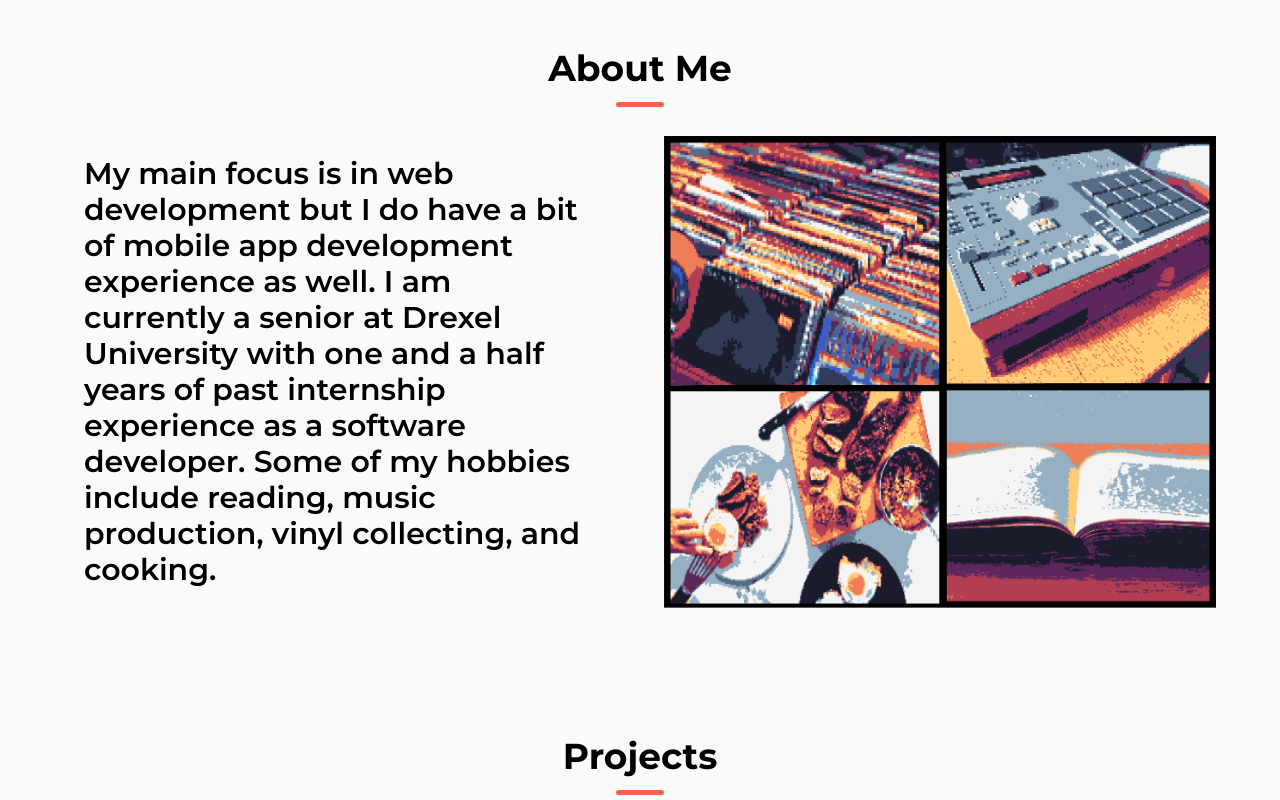
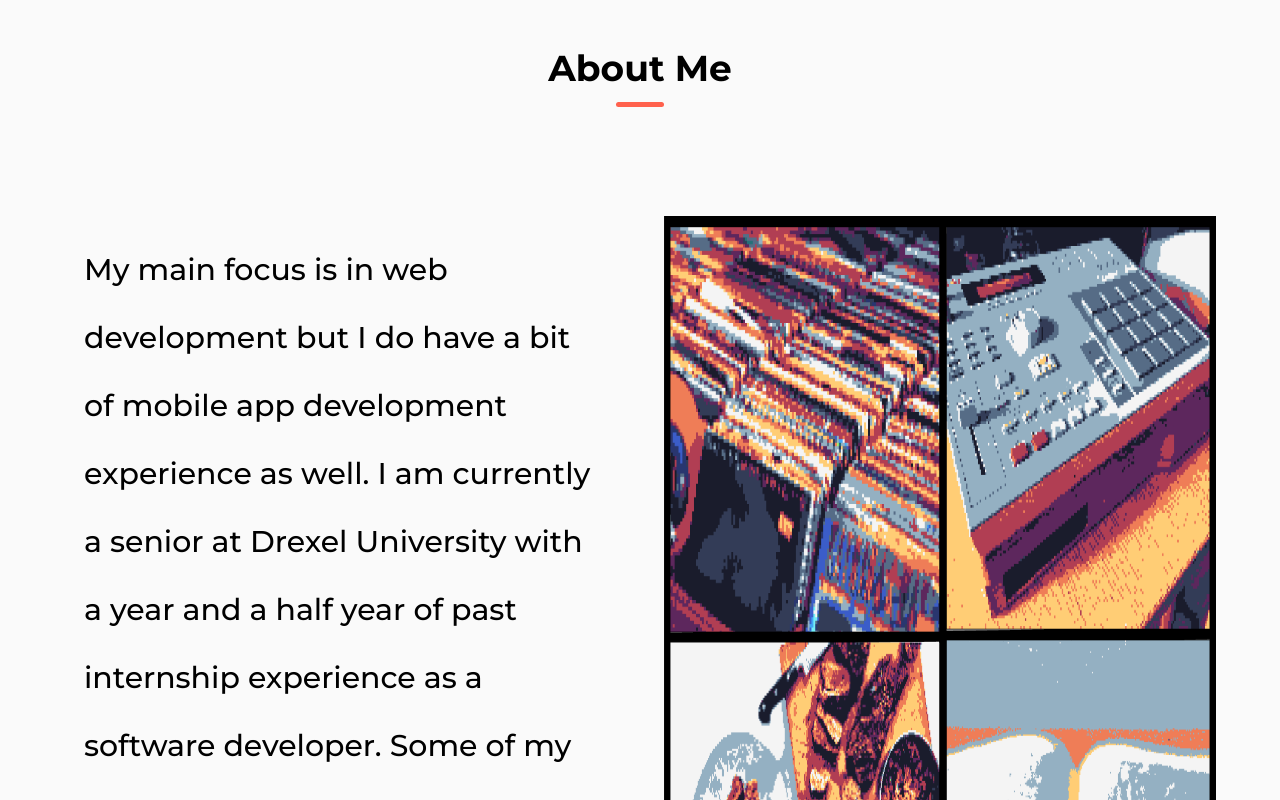
Before and after one commit to Jason-Francois/portfolio-site, a Next.js app: page / in a window 1280 px wide. Shown: the part 880-1680 px from the top of the page. Built offline with nearby package versions, Linux system fonts and the light colour scheme.

Commit message:
Added some styles to about component

```diff
--- a/src/components/About.tsx
+++ b/src/components/About.tsx
@@ -13,13 +13,13 @@ export default function About() {
         <div className={`${styles["about__grid"]}`}>
           <div className={`flex self-center`}>
             <p
-              className={`md:text-xl lg:text-2xl xl:text-3xl font-semibold md:p-5 leading-relaxed`}
+              className={` ${styles["about__text"]} md:text-xl lg:text-2xl xl:text-3xl md:p-5`}
             >
               My main focus is in web development but I do have a bit of mobile
               app development experience as well. I am currently a senior at
-              Drexel University with one and a half years of past internship
-              experience as a software developer. Some of my hobbies include
-              reading, music production, vinyl collecting, and cooking.
+              Drexel University with a year and a half year of past internship
+              experience as a software developer. Some of my other hobbies
+              include reading, music production, vinyl collecting, and cooking.
             </p>
           </div>
           <div className={`flex justify-center`}>
--- a/src/styles/About.module.css
+++ b/src/styles/About.module.css
@@ -1,6 +1,10 @@
 .about {
   @apply pt-16 sm:pt-32 px-8 sm:px-16;
   &__grid {
-    @apply grid md:grid-cols-2 mt-12 gap-8 md:gap-12;
+    @apply grid md:grid-cols-2 gap-8 md:gap-12 mt-[4rem] lg:mt-[8rem];
+  }
+  &__text {
+    @apply leading-[2.5rem] lg:leading-[4.25rem];
+    font-weight: 500;
   }
 }
```
